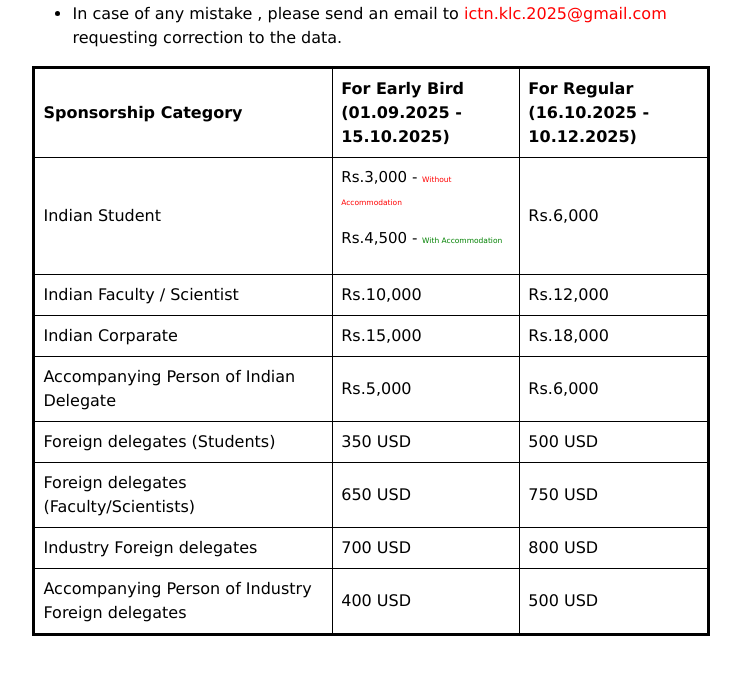
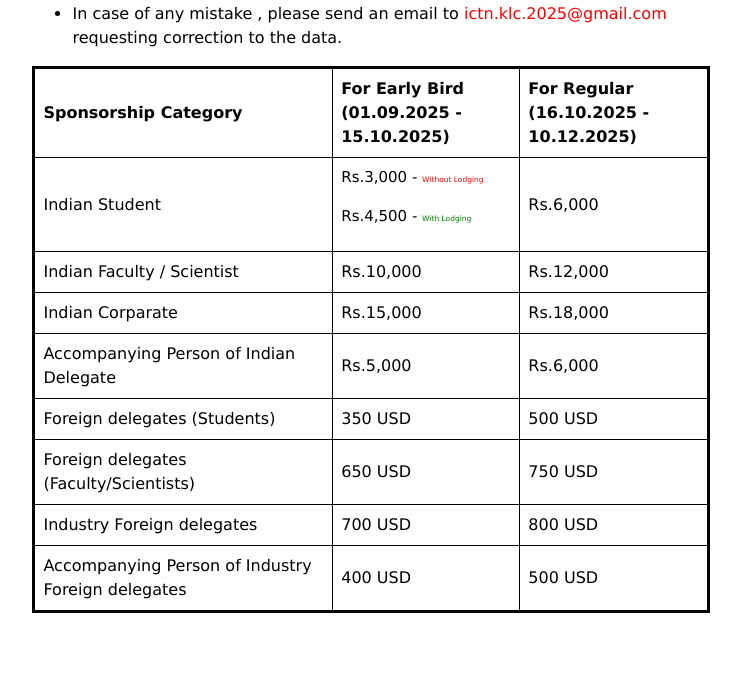
Before and after one commit to ictn-klc-2025/ictn2025, a Django app: page /registration in a window 1280 px wide. Shown: the part 552-1228 px from the top of the page, without its empty margins (269-1010 px from the left). Run offline with Django 4.2, Linux system fonts and the light colour scheme; some libraries are stand-ins or nearby versions.

Commit message:
changed name from accommodation to lodging

```diff
--- a/templates/registration.html
+++ b/templates/registration.html
@@ -49,8 +49,8 @@
                         <tr>
                         <td style="border: 1px solid black; padding: 8px;">Indian Student</td>
                         <td style="border: 1px solid black; padding: 8px;">
-                            <p>Rs.3,000 - <span style="font-size: 50%; color: red;">Without Accommodation</span></p>
-                            <p>Rs.4,500 - <span style="font-size: 50%; color: green;">With Accommodation</span></p>
+                            <p>Rs.3,000 - <span style="font-size: 50%; color: red;">Without Lodging</span></p>
+                            <p>Rs.4,500 - <span style="font-size: 50%; color: green;">With Lodging</span></p>
                           </td>
                         <td style="border: 1px solid black; padding: 8px;">Rs.6,000</td>
                         </tr>
```
